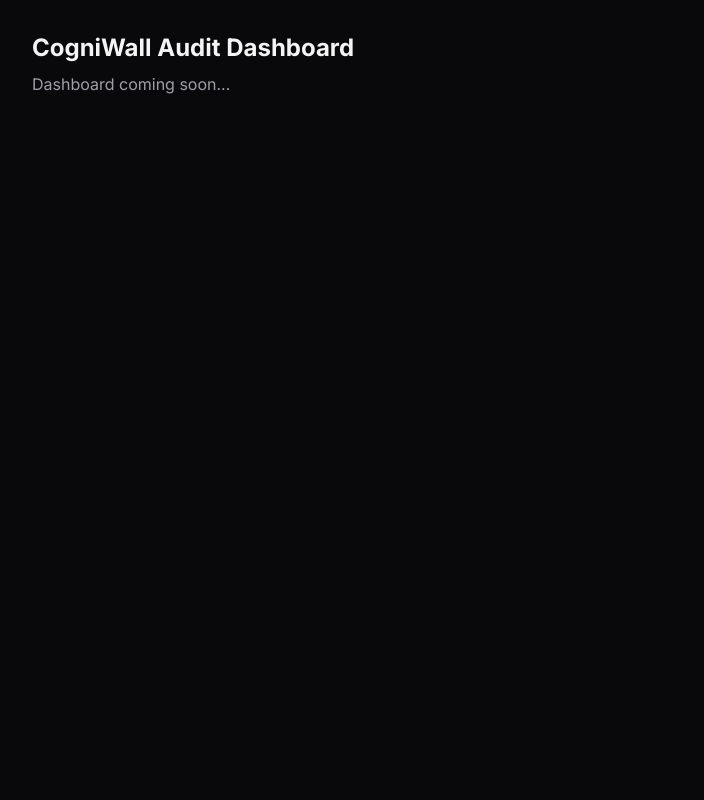
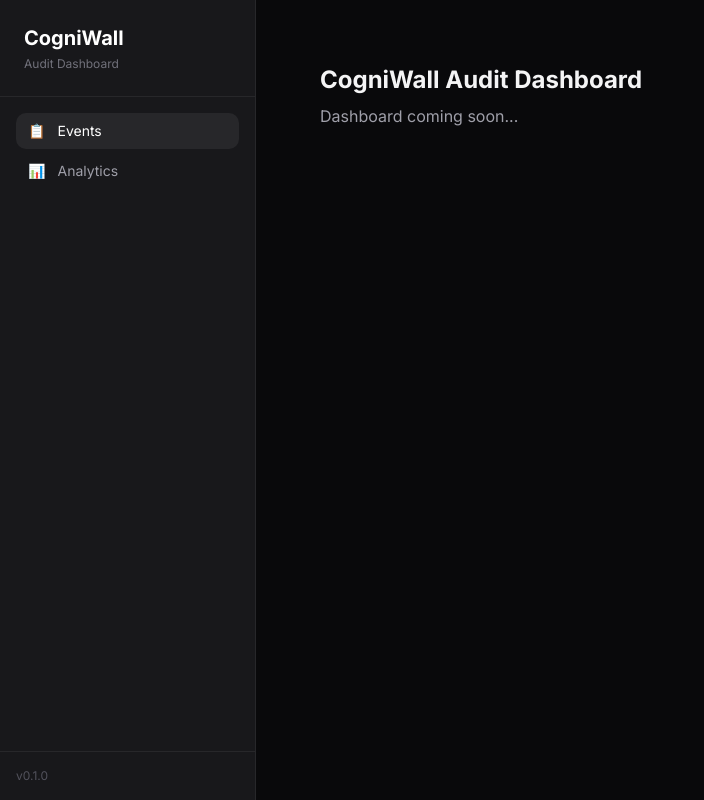
Before and after one commit to cogniwall/cogniwall, a Next.js app in the folder dashboard/: page / in a window 1280 px wide. Shown: the whole page, without its empty margins (0-704 px from the left). Built offline with nearby package versions, Linux system fonts and the light colour scheme.

Commit message:
feat: add dashboard layout with navigation sidebar

```diff
--- a/dashboard/src/app/layout.tsx
+++ b/dashboard/src/app/layout.tsx
@@ -1,6 +1,7 @@
 import type { Metadata } from "next";
 import { Inter } from "next/font/google";
 import "./globals.css";
+import { Sidebar } from "@/components/sidebar";
 
 const inter = Inter({ subsets: ["latin"] });
 
@@ -17,7 +18,10 @@ export default function RootLayout({
   return (
     <html lang="en" className="dark">
       <body className={`${inter.className} bg-zinc-950 text-zinc-100`}>
-        {children}
+        <div className="flex min-h-screen">
+          <Sidebar />
+          <main className="flex-1 p-8">{children}</main>
+        </div>
       </body>
     </html>
   );
--- /dev/null
+++ b/dashboard/src/components/sidebar.tsx
@@ -0,0 +1,47 @@
+"use client";
+
+import Link from "next/link";
+import { usePathname } from "next/navigation";
+
+const navItems = [
+  { href: "/", label: "Events", icon: "📋" },
+  { href: "/analytics", label: "Analytics", icon: "📊" },
+];
+
+export function Sidebar() {
+  const pathname = usePathname();
+
+  return (
+    <aside className="w-64 min-h-screen bg-zinc-900 border-r border-zinc-800 flex flex-col">
+      <div className="p-6 border-b border-zinc-800">
+        <h1 className="text-xl font-bold text-white">CogniWall</h1>
+        <p className="text-xs text-zinc-500 mt-1">Audit Dashboard</p>
+      </div>
+      <nav className="flex-1 p-4 space-y-1">
+        {navItems.map((item) => {
+          const isActive =
+            item.href === "/"
+              ? pathname === "/" || pathname.startsWith("/events")
+              : pathname.startsWith(item.href);
+          return (
+            <Link
+              key={item.href}
+              href={item.href}
+              className={`flex items-center gap-3 px-3 py-2 rounded-lg text-sm transition-colors ${
+                isActive
+                  ? "bg-zinc-800 text-white"
+                  : "text-zinc-400 hover:text-white hover:bg-zinc-800/50"
+              }`}
+            >
+              <span>{item.icon}</span>
+              {item.label}
+            </Link>
+          );
+        })}
+      </nav>
+      <div className="p-4 border-t border-zinc-800">
+        <p className="text-xs text-zinc-600">v0.1.0</p>
+      </div>
+    </aside>
+  );
+}
```
